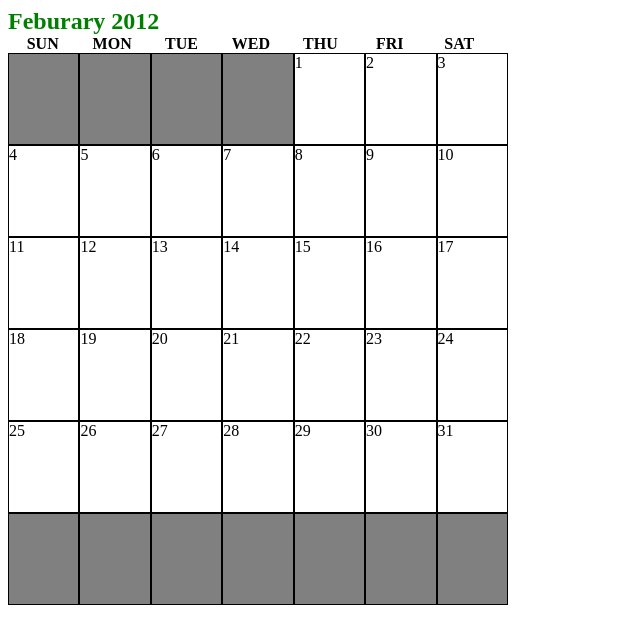
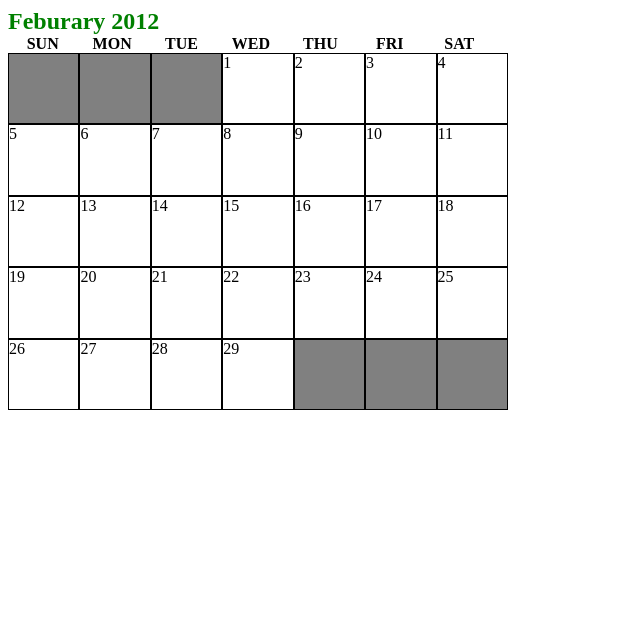
Before and after one commit to stlewis/PHP-Calendar, a PHP site: page / in a window 1280 px wide. Shown: the top 644 px of the page, without its empty margins (0-640 px from the left). Run offline with PHP 8.4, Linux system fonts and the light colour scheme.

Commit message:
trial by fire proves that there were some odd behaviors and bugs present in the current implementation...biggest improvement is the use of day ids that conform the %Y-%m-%d format

```diff
--- a/calendar.php
+++ b/calendar.php
@@ -46,7 +46,7 @@ CAL;
     }
 
     public function calendar_for($month, $year){
-      $month = $month + 1;
+      // $month = $month + 1;
       $num_days   = cal_days_in_month(CAL_GREGORIAN, $month, $year);
       $first_day  = new DateTime("$year-$month-01");
       $fd_idx     = $first_day->format('N') == '7' ? 0 : $first_day->format('N');
@@ -72,19 +72,20 @@ CAL;
     }
 
     private function day_block($day_num){
-      $month     = $this->month + 1;
-      $class     = "date_box";
+      $month     = $this->month;
+      $class     = "real_date date_box";
       $now       = new DateTime(strftime("%Y-%m-%d"));
       $this_date = new DateTime("{$this->year}-{$month}-{$day_num}");
+      $id_date   = strftime("%Y-%m-%d", strtotime("{$this->year}-{$month}-{$day_num}"));
       if($this_date == $now) $class .= " current_day";
       $box_width_style = $this->calendar_width ? $this->calculate_box_width()."px;" : "";
-      $html  = "<div class='$class' id='date_{$this->year}-{$this->month}-{$day_num}' style='float: left; width: {$box_width_style}'><div class='day_num_box'>$day_num</div></div>";
+      $html  = "<div class='$class' id='date_{$id_date}' style='float: left; width: {$box_width_style}; height: {$box_width_style};'><div class='day_num_box'>$day_num</div></div>";
       return $html;
     }
 
     private function empty_block(){
       $box_width_style = $this->calendar_width ? $this->calculate_box_width()."px" : "";
-      $html = "<div class='empty_date date_box' style='float: left; ; width: {$box_width_style}'><div class='day_num_box'>&nbsp;</div></div>";
+      $html = "<div class='empty_date date_box' style='float: left; ; width: {$box_width_style}; height: {$box_width_style}'><div class='day_num_box'>&nbsp;</div></div>";
       return $html;
     }
 
```
